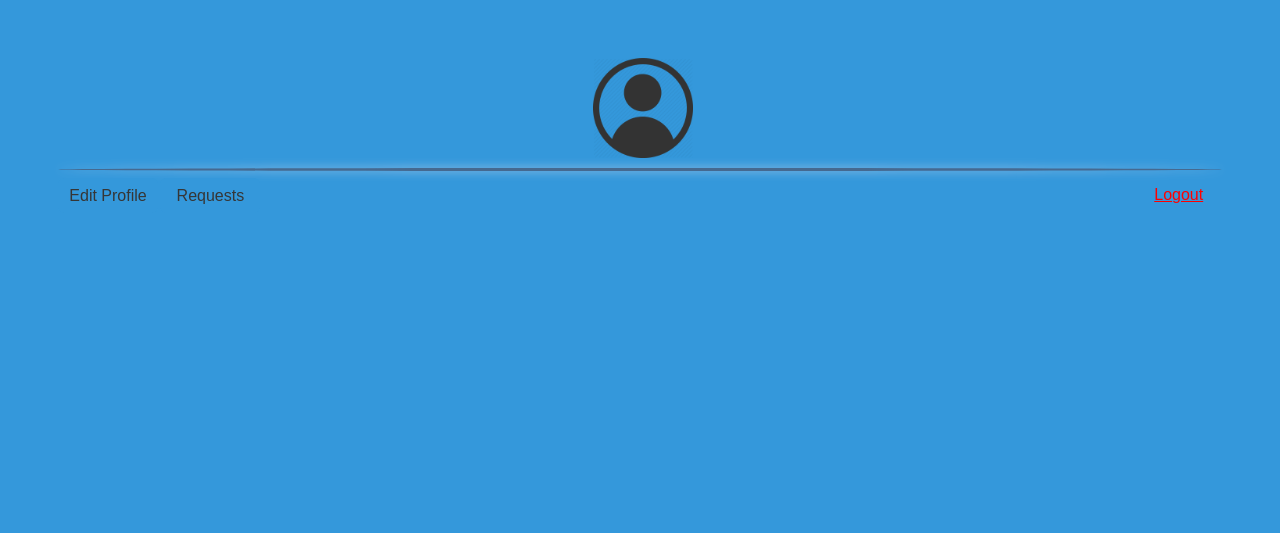
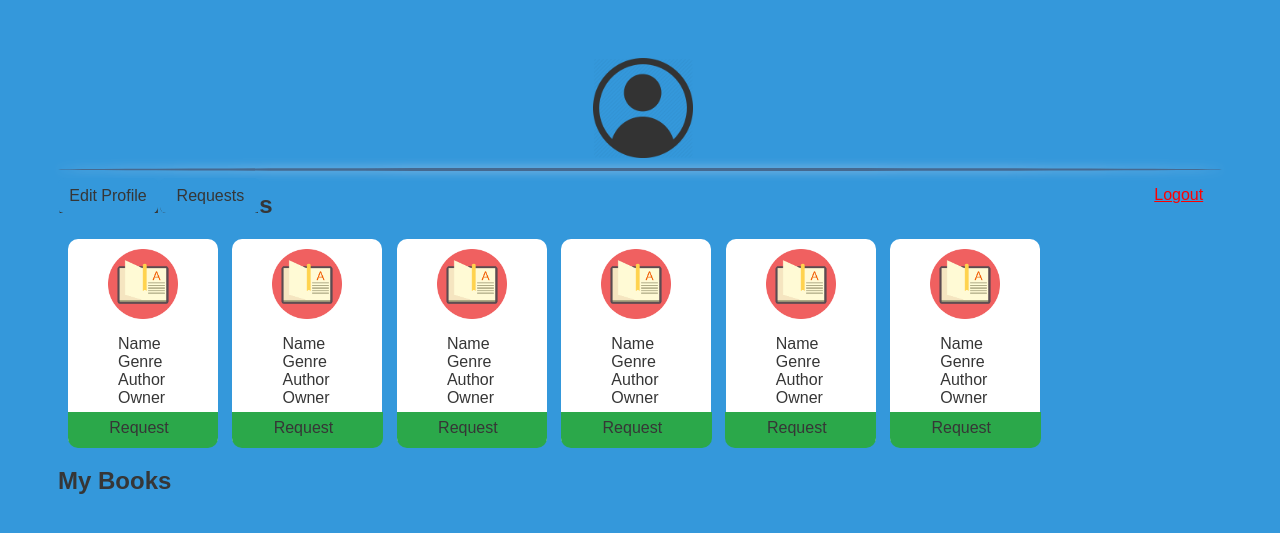
Before and after one commit to jrathod9/Share-N-Read, a Flask app: template templates/profilelayout.html in a window 1280 px wide. Shown: the top 533 px of the page. Run offline with Flask 2, Linux system fonts and the light colour scheme; the template is opened without the code that fills it, so the values that code supplies are empty; some web fonts are replaced.

Commit message:
book cards added

```diff
--- a/templates/login.html
+++ b/templates/login.html
@@ -85,7 +85,11 @@
 
 {% block body %}
 <div class="wrapper">
-<center><h1 style="font-size: 50px;font-family:Ubuntu;color: #46ddcc"">ShaRead</h1></center>
+<center>
+	<div>
+		<h1 style="font-size: 50px;font-family:Ubuntu;color: #605d5d">ShaRead</h1>
+	</div>
+</center>
 
 <form action="/login" method="POST">
   <div class="login">
--- a/templates/profilelayout.html
+++ b/templates/profilelayout.html
@@ -109,7 +109,46 @@
 margin-left: 36%;
 margin-top: 10%;
 }
+.card{
+	display: inline-block;
+	height: 208px;
+	width: 150px;
+	/*border:2px solid black;*/
+	border-radius: 10px;
+	padding: 10px;
+	margin-left: 10px;
+	background-color: white;
+	transition-duration: 0.3s;
+}
 
+.card:hover{
+	transform:scale(1.1);
+}
+.cardimage{
+	margin-left:23%;
+}
+
+.reqbtn{
+	/*border:1px solid black;*/
+	width: 116%;
+	height: 19%;
+	margin-top: -8%;
+	margin-left: -8%;
+	padding-left: 32%;
+	padding-top: 5%;
+	background-color: #2BA84A;
+	transition-duration: 0.3s;
+	border-bottom-right-radius: 10px;
+	border-bottom-left-radius: 10px;
+}
+
+.reqbtn:hover{
+	background-color: #248232;
+}
+
+.recommendations{
+	display: inline;
+}
 </style>
 
 <div class="wrapper">
@@ -123,7 +162,94 @@
 	</div>
 	<div class="linebr"></div>
 
-
-{% block content %}
-{% endblock %}
+	<h2>Recommendations</h2>
+	<div class="recommendations">
+		<div class="card">
+			<img class="cardimage" src="/static/book(1).png" height="70px" width="70px">
+			<div class="infowrapper">
+				<ul style="list-style: none;">
+					<li>Name</li>
+					<li>Genre</li>
+					<li>Author</li>
+					<li>Owner</li>
+				</ul>
+			</div>
+			<div class="reqbtn">
+				Request
+			</div>
+		</div>
+		<div class="card">
+			<img class="cardimage" src="/static/book(1).png" height="70px" width="70px">
+			<div class="infowrapper">
+				<ul style="list-style: none;">
+					<li>Name</li>
+					<li>Genre</li>
+					<li>Author</li>
+					<li>Owner</li>
+				</ul>
+			</div>
+			<div class="reqbtn">
+				Request
+			</div>
+		</div>
+		<div class="card">
+			<img class="cardimage" src="/static/book(1).png" height="70px" width="70px">
+			<div class="infowrapper">
+				<ul style="list-style: none;">
+					<li>Name</li>
+					<li>Genre</li>
+					<li>Author</li>
+					<li>Owner</li>
+				</ul>
+			</div>
+			<div class="reqbtn">
+				Request
+			</div>
+		</div>
+		<div class="card">
+			<img class="cardimage" src="/static/book(1).png" height="70px" width="70px">
+			<div class="infowrapper">
+				<ul style="list-style: none;">
+					<li>Name</li>
+					<li>Genre</li>
+					<li>Author</li>
+					<li>Owner</li>
+				</ul>
+			</div>
+			<div class="reqbtn">
+				Request
+			</div>
+		</div>
+		<div class="card">
+			<img class="cardimage" src="/static/book(1).png" height="70px" width="70px">
+			<div class="infowrapper">
+				<ul style="list-style: none;">
+					<li>Name</li>
+					<li>Genre</li>
+					<li>Author</li>
+					<li>Owner</li>
+				</ul>
+			</div>
+			<div class="reqbtn">
+				Request
+			</div>
+		</div>
+		<div class="card">
+			<img class="cardimage" src="/static/book(1).png" height="70px" width="70px">
+			<div class="infowrapper">
+				<ul style="list-style: none;">
+					<li>Name</li>
+					<li>Genre</li>
+					<li>Author</li>
+					<li>Owner</li>
+				</ul>
+			</div>
+			<div class="reqbtn">
+				Request
+			</div>
+		</div>
+	</div>
+	<h2>My Books</h2>
+	{% block content %}
+	{% endblock %}
 </div>
```
Also changed, not shown: templates/profile.html (+21 -0 lines), static/book(1).png (renamed from static/book.png).
